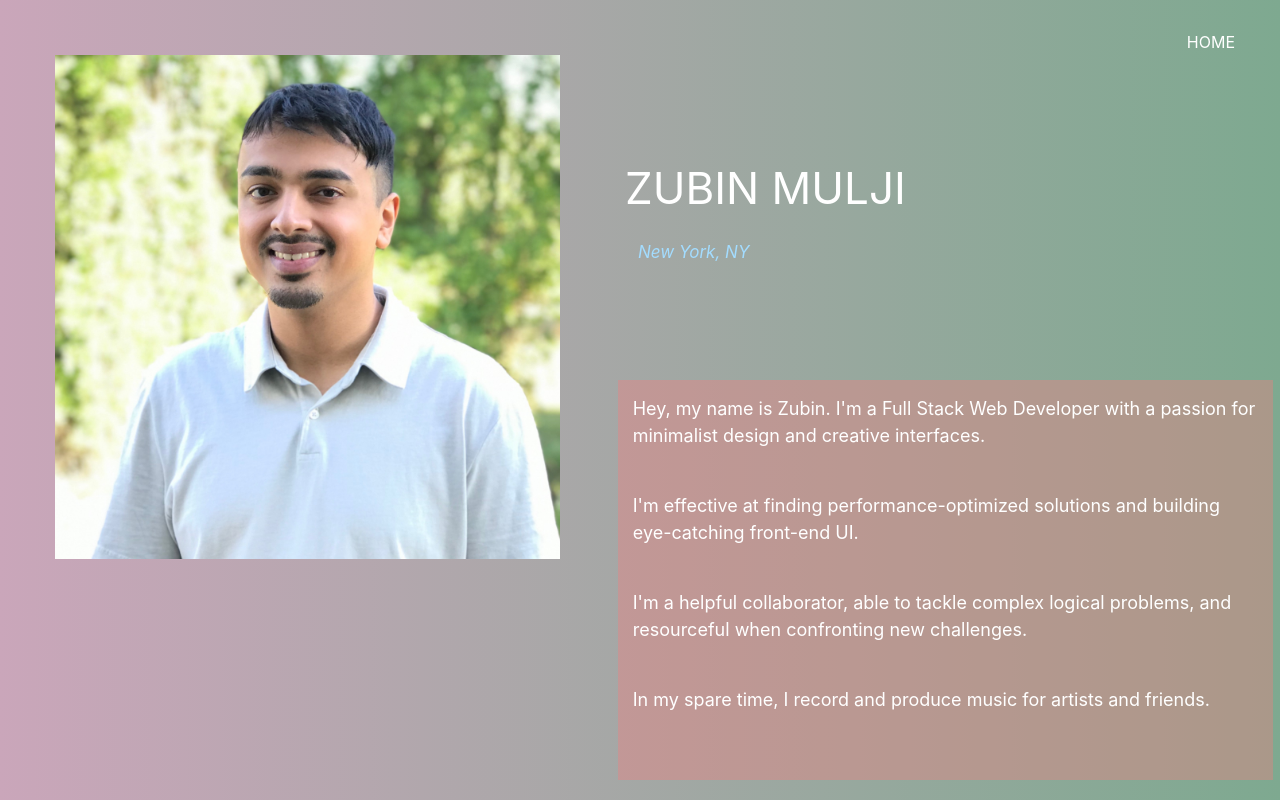
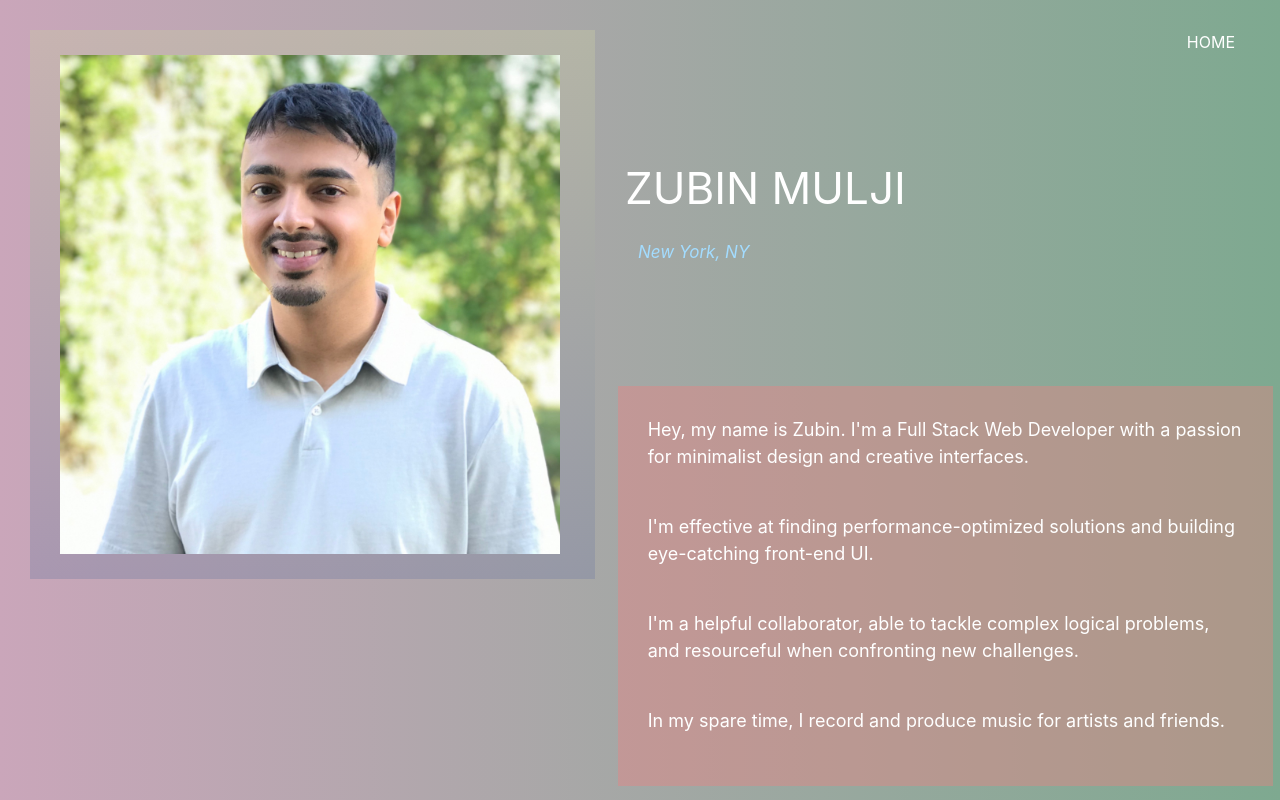
Before and after one commit to 10ssless/React-Portfolio, a React (Create React App) app: page /about in a window 1280 px wide. Shown: the top 800 px of the page. Built offline with nearby package versions, Linux system fonts and the light colour scheme; a web font is replaced by a local one.

Commit message:
added img bg & link

```diff
--- a/src/pages/Focus/Focus.css
+++ b/src/pages/Focus/Focus.css
@@ -11,7 +11,7 @@
 .side {
     position: absolute;
     right: 3.4%;
-    top: 38%;
+    top: 38.6%;
     width: 100%;
     height: 40%;
     background: rgba(240, 128, 128, 0.392);
@@ -19,7 +19,7 @@
     font-size: 18px;
     overflow: scroll;
     white-space: normal;
-    padding: 15px;
+    padding: 30px;
     /* margin-left:30px; */
     /* overflow: hidden; */
     overflow: -moz-scrollbars-none;
@@ -36,6 +36,8 @@
 .app-img {
     margin: 30px;
     padding: 25px;
+    padding-left:30px;
+    background: linear-gradient(to top, rgba(122, 130, 164, 0.4), rgb(200, 202, 166, 0.4));
     /* background-image: url("../images/habitat.jpg");
     background-repeat: none;
     background-size: cover; */
@@ -97,7 +99,7 @@ button:hover {
     font-size: 17px;
     color: rgb(255, 255, 255);
     margin-top: -40px;
-    margin-right: 30%;
+    margin-right: 17%;
     font-style: italic;
     color:rgb(220, 220, 220);
     /* position: absolute;
--- a/src/pages/Focus/Local.js
+++ b/src/pages/Focus/Local.js
@@ -10,7 +10,9 @@ function Local() {
              <div className="row center-select">
                 <div className="col-md-6">
                     <div className="center app app-img">
-                        <img src="./images/keep-it-local.png" id="app-cover"/>
+                        <a href="https://keep-it-local.herokuapp.com/" target="_blank" className="app-link">
+                            <img src="./images/keep-it-local.png" id="app-cover"/>
+                        </a>
                     </div>
                 </div>
                 <div className="col-md-6">
@@ -37,7 +39,7 @@ function Local() {
                         <p>Login/sign up to start browsing local, DIY events, message other users, or post your own events.</p>
                         <p>Results are limited to a 30 miles raidus of your current location.</p>
                         <p>To preserve the culture and trust of the network, you must have a referral code to join. Existing users can generate a new referral code every 3 days.</p>
-                        <br/><br/>
+                        <br/>
 
                         <div className="test-user">
                             <p>>> test user login info:</p>
@@ -46,7 +48,7 @@ function Local() {
                         </div>
 
                         <a href="https://keep-it-local.herokuapp.com/" target="_blank" className="app-link">> click here try out the app</a>
-                        <br/><br/>
+                        <br/>
                     </div>
                 </div>
             </div>
--- a/src/pages/Focus/Moodi.js
+++ b/src/pages/Focus/Moodi.js
@@ -10,7 +10,9 @@ function Moodi() {
              <div class="row center-select">
                 <div class="col-md-6">
                     <div class="center app app-img">
-                        <img src="./images/moodi.png" id="app-cover"/>
+                        <a href="https://10ssless.github.io/Project-Moodi/" target="_blank" className="app-link">
+                            <img src="./images/moodi.png" id="app-cover" />
+                        </a>
                     </div>
                 </div>
                 <div class="col-md-6">
@@ -36,7 +38,7 @@ function Moodi() {
                             entirely different space.</p><br/>
                         <p> Explore the possibilities and find easter eggs as you listen and relax.</p><br/>
 
-                        <br/><br/><br/>
+                        <br/><br/>
                         <a href="https://10ssless.github.io/Project-Moodi/" target="_blank" className="app-link">> click here to try out the app</a>
                     </div>
                 </div>
--- a/src/pages/Focus/Sabotage.js
+++ b/src/pages/Focus/Sabotage.js
@@ -10,7 +10,9 @@ function Sabotage() {
              <div className="row center-select">
                 <div className="col-md-6">
                     <div className="center app app-img">
-                        <img src="./images/sabotage.png" id="app-cover"/>
+                        <a href="https://sabotage-game.herokuapp.com/" target="_blank" className="app-link">
+                            <img src="./images/sabotage.png" id="app-cover"/>
+                        </a>
                     </div>
                 </div>
                 <div className="col-md-6">
@@ -38,7 +40,7 @@ function Sabotage() {
                         <p>Spin the bonus wheel for a surprise.</p>
                         <p>Compare your scores with friends on the leaderboard in real-time.</p><br/>
 
-                        <br/><br/>
+                        <br/>
                         <a href="https://sabotage-game.herokuapp.com/" target="_blank" className="app-link">> click here try out the app</a>
 
                     </div>
```
Also changed, not shown: public/images/sabotage.png, src/pages/Home/Home.css (line endings or trailing spaces).
